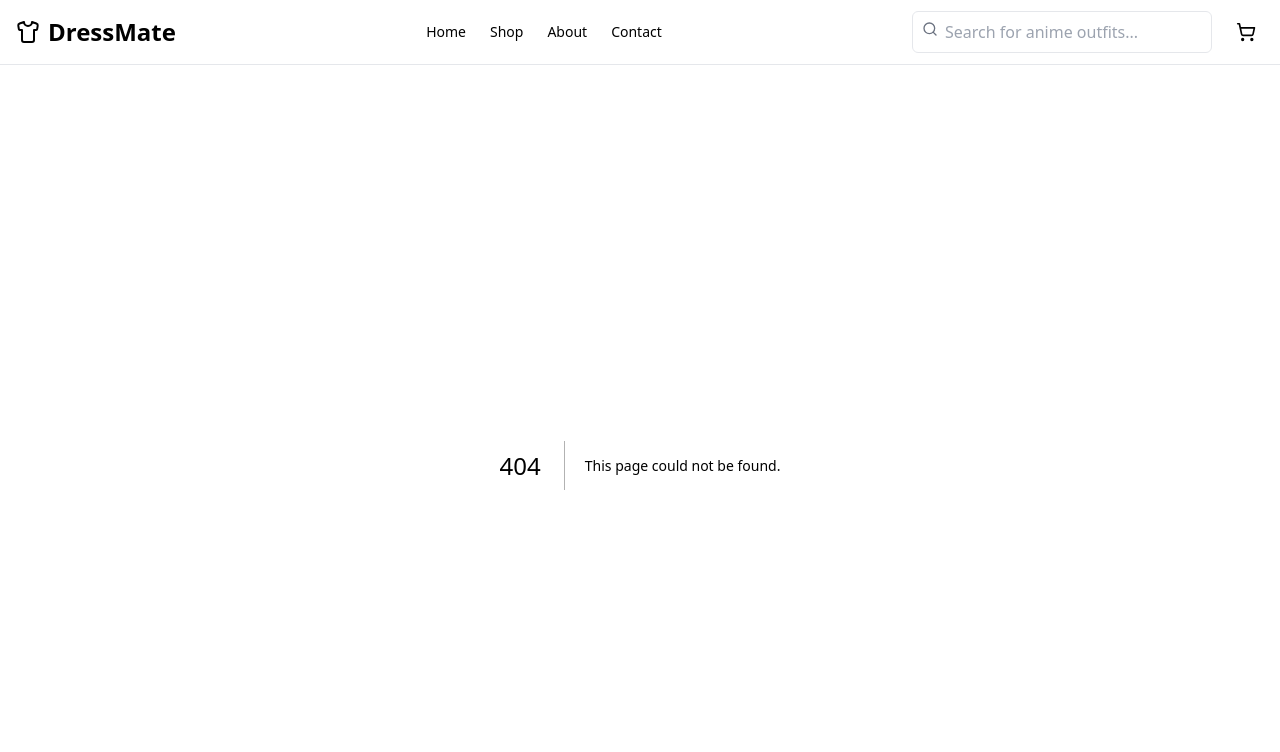
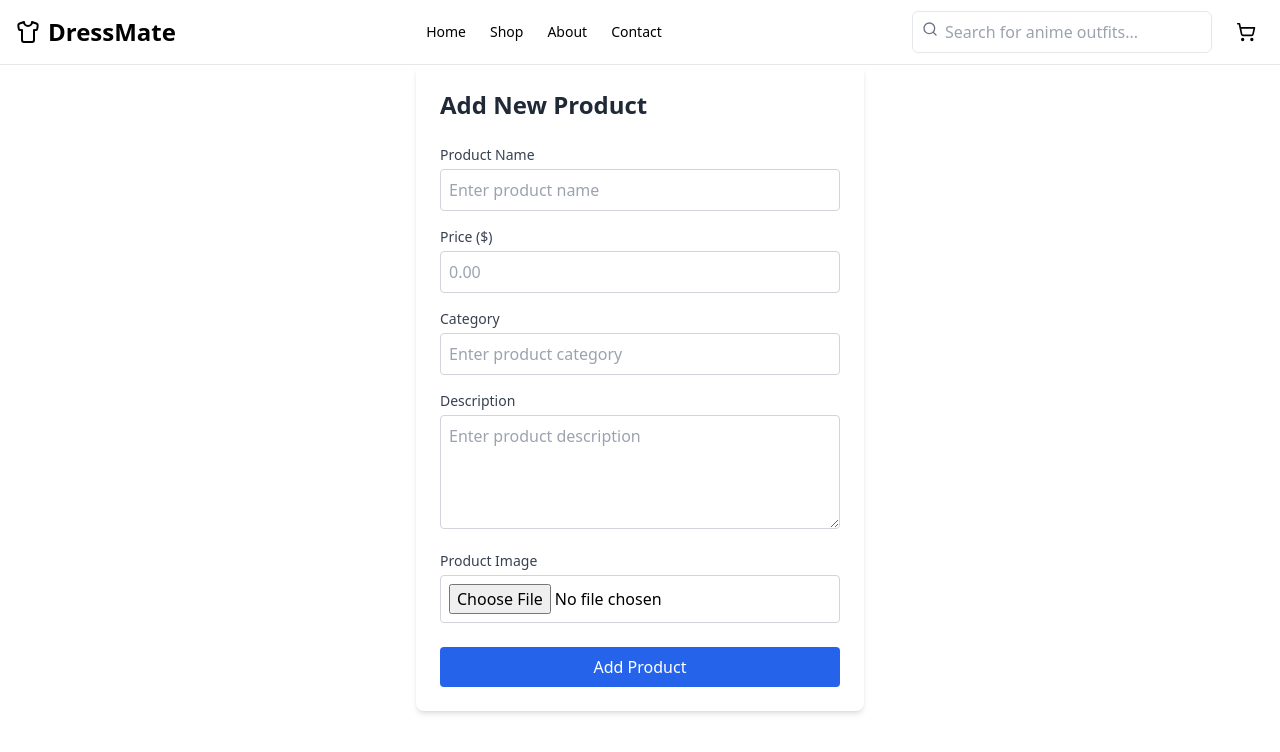
Before and after one commit to hrithik210/clothing-store, a Next.js app: page /admin/add-product in a window 1280 px wide. Before the commit this address had no page. Shown: the top 752 px of the page. Built offline with nearby package versions, Linux system fonts and the light colour scheme.

Commit message:
added lots of stuff

```diff
--- /dev/null
+++ b/app/admin/add-product/page.tsx
@@ -0,0 +1,233 @@
+"use client";
+import { useState } from "react";
+import axios from "axios";
+
+export default function AddProduct() {
+  const [formData, setFormData] = useState({
+    name: "",
+    price: 0,
+    description: "",
+    image: "",
+    category: "",
+  });
+
+  const [status, setStatus] = useState({
+    uploading: false,
+    error: "",
+    success: false
+  });
+
+  const handleChange = (e: React.ChangeEvent<HTMLInputElement | HTMLTextAreaElement>) => {
+    const { name, value } = e.target;
+    setFormData(prev => ({ ...prev, [name]: name === "price" ? Number(value) : value }));
+  };
+
+  const handleFileChange = async (e: React.ChangeEvent<HTMLInputElement>) => {
+    if (!e.target.files || e.target.files.length === 0) return;
+
+    const file = e.target.files[0];
+    const cloudName = process.env.NEXT_PUBLIC_CLOUDINARY_CLOUD_NAME;
+    const uploadPreset = process.env.NEXT_PUBLIC_CLOUDINARY_UPLOAD_PRESET;
+
+    if (!cloudName || !uploadPreset) {
+      setStatus(prev => ({ ...prev, error: "Cloudinary configuration missing" }));
+      console.error("Missing environment variables for Cloudinary");
+      return;
+    }
+
+    const data = new FormData();
+    data.append("file", file);
+    data.append("upload_preset", uploadPreset);
+
+    try {
+      setStatus(prev => ({ ...prev, uploading: true, error: "" }));
+
+      const res = await fetch(`https://api.cloudinary.com/v1_1/${cloudName}/image/upload`, {
+        method: "POST",
+        body: data,
+      });
+
+      if (!res.ok) {
+        throw new Error(`Upload failed with status: ${res.status}`);
+      }
+
+      const cloudinaryData = await res.json();
+      setFormData(prev => ({ ...prev, image: cloudinaryData.secure_url }));
+      setStatus(prev => ({ ...prev, uploading: false, error: "" }));
+    } catch (error) {
+      console.error("Error uploading image:", error);
+      setStatus(prev => ({
+        uploading: false,
+        error: "Failed to upload image. Please try again.",
+        success: false,
+      }));
+    }
+  };
+
+  const handleSubmit = async (e: React.FormEvent) => {
+    e.preventDefault();
+    setStatus({ ...status, error: "", success: false });
+
+    // Form validation
+    if (!formData.name) {
+      return setStatus({ ...status, error: "Product name is required" });
+    }
+    if (formData.price <= 0) {
+      return setStatus({ ...status, error: "Price must be greater than 0" });
+    }
+    if (!formData.description) {
+      return setStatus({ ...status, error: "Description is required" });
+    }
+    if (!formData.category) {
+      return setStatus({ ...status, error: "Category is required" });
+    }
+    if (!formData.image) {
+      return setStatus({ ...status, error: "Product image is required" });
+    }
+
+    try {
+      await axios.post("/api/products", formData);
+      setStatus({ ...status, success: true });
+
+      // Reset form after successful submission
+      setFormData({
+        name: "",
+        price: 0,
+        description: "",
+        image: "",
+        category: "",
+      });
+
+      // Clear file input
+      const fileInput = document.getElementById('image-upload') as HTMLInputElement;
+      if (fileInput) fileInput.value = '';
+
+    } catch (error) {
+      console.error("Error adding product:", error);
+      setStatus({ ...status, error: "Failed to add product. Please try again." });
+    }
+  };
+
+  return (
+    <div className="max-w-md mx-auto p-6 bg-white rounded-lg shadow-md">
+      <h2 className="text-2xl font-bold mb-6 text-gray-800">Add New Product</h2>
+
+      {status.success && (
+        <div className="mb-4 p-3 bg-green-100 text-green-700 rounded">
+          Product added successfully!
+        </div>
+      )}
+
+      {status.error && (
+        <div className="mb-4 p-3 bg-red-100 text-red-700 rounded">
+          {status.error}
+        </div>
+      )}
+
+      <form onSubmit={handleSubmit} className="flex flex-col gap-4">
+        <div>
+          <label htmlFor="name" className="block text-sm font-medium text-gray-700 mb-1">
+            Product Name
+          </label>
+          <input
+            type="text"
+            id="name"
+            name="name"
+            value={formData.name}
+            onChange={handleChange}
+            className="w-full p-2 border border-gray-300 rounded focus:ring-2 focus:ring-blue-500 focus:outline-none"
+            placeholder="Enter product name"
+          />
+        </div>
+
+        <div>
+          <label htmlFor="price" className="block text-sm font-medium text-gray-700 mb-1">
+            Price ($)
+          </label>
+          <input
+            type="number"
+            id="price"
+            name="price"
+            value={formData.price || ""}
+            onChange={handleChange}
+            min="0.01"
+            step="0.01"
+            className="w-full p-2 border border-gray-300 rounded focus:ring-2 focus:ring-blue-500 focus:outline-none"
+            placeholder="0.00"
+          />
+        </div>
+
+        <div>
+          <label htmlFor="category" className="block text-sm font-medium text-gray-700 mb-1">
+            Category
+          </label>
+          <input
+            type="text"
+            id="category"
+            name="category"
+            value={formData.category}
+            onChange={handleChange}
+            className="w-full p-2 border border-gray-300 rounded focus:ring-2 focus:ring-blue-500 focus:outline-none"
+            placeholder="Enter product category"
+          />
+        </div>
+
+        <div>
+          <label htmlFor="description" className="block text-sm font-medium text-gray-700 mb-1">
+            Description
+          </label>
+          <textarea
+            id="description"
+            name="description"
+            value={formData.description}
+            onChange={handleChange}
+            rows={4}
+            className="w-full p-2 border border-gray-300 rounded focus:ring-2 focus:ring-blue-500 focus:outline-none"
+            placeholder="Enter product description"
+          />
+        </div>
+
+        <div>
+          <label htmlFor="image-upload" className="block text-sm font-medium text-gray-700 mb-1">
+            Product Image
+          </label>
+          <input
+            type="file"
+            id="image-upload"
+            accept="image/*"
+            onChange={handleFileChange}
+            className="w-full p-2 border border-gray-300 rounded focus:ring-2 focus:ring-blue-500 focus:outline-none"
+          />
+
+          {status.uploading && (
+            <div className="mt-2 flex items-center text-sm text-gray-500">
+              <svg className="animate-spin h-5 w-5 mr-2 text-gray-500" xmlns="http://www.w3.org/2000/svg" fill="none" viewBox="0 0 24 24">
+                <circle className="opacity-25" cx="12" cy="12" r="10" stroke="currentColor" strokeWidth="4"></circle>
+                <path className="opacity-75" fill="currentColor" d="M4 12a8 8 0 018-8V0C5.373 0 0 5.373 0 12h4zm2 5.291A7.962 7.962 0 014 12H0c0 3.042 1.135 5.824 3 7.938l3-2.647z"></path>
+              </svg>
+              Uploading image...
+            </div>
+          )}
+
+          {formData.image && (
+            <div className="mt-2">
+              <img
+                src={formData.image}
+                alt="Product preview"
+                className="w-32 h-32 object-cover rounded border border-gray-300"
+              />
+            </div>
+          )}
+        </div>
+
+        <button
+          type="submit"
+          disabled={status.uploading}
+          className="mt-2 px-4 py-2 bg-blue-600 text-white rounded hover:bg-blue-700 focus:outline-none focus:ring-2 focus:ring-blue-500 disabled:bg-gray-400"
+        >
+          {status.uploading ? "Please wait..." : "Add Product"}
+        </button>
+      </form>
+    </div>
+  );
+}
--- a/app/admin/page.tsx
+++ b/app/admin/page.tsx
@@ -2,16 +2,7 @@
 
 import { useEffect, useState } from "react";
 import axios from "axios";
-import Image from "next/image";
-
-interface Product {
-    id: number;
-    name: string;
-    description: string;
-    price: number;
-    image: string;
-    category: string;
-}
+import { Product } from "@/types/index";
 
 export default function AdminDashboard() {
     const [products, setProducts] = useState<Product[]>([]);
@@ -21,25 +12,31 @@ export default function AdminDashboard() {
     }, []);
 
     return (
-        <div className="p-6">
-            <h2 className="text-2xl font-bold mb-4">Admin Dashboard</h2>
-            <div className="grid grid-cols-1 md:grid-cols-2 lg:grid-cols-3 gap-4">
+    <div>
+      <section className="w-full py-6 md:py-8 lg:py-12">
+          <div className="container mx-auto px-4 md:px-6">
+            <h2 className="text-3xl font-bold tracking-tighter sm:text-5xl text-center mb-12">Anime Fashion Collection</h2>
+            <div className="grid grid-cols-1 sm:grid-cols-2 md:grid-cols-3 lg:grid-cols-4 gap-6">
               {products.map((product) => (
-                    <div key={product.id} className="border rounded-lg p-4">
-                        <div className="relative h-48 w-full mb-2">
-                            <Image
+                <div key={product.id} className="flex flex-col group relative overflow-hidden rounded-lg shadow-lg">
+                  <img
+                    alt={product.name}
+                    className="object-cover w-full h-60"
                     src={product.image}
-                                alt={product.name}
-                                fill
-                                className="object-cover rounded-lg"
-                                unoptimized
                   />
+                  <div className="p-4 flex-grow flex flex-col">
+                    <h3 className="font-semibold text-lg mb-1">{product.name}</h3>
+                    <p className="text-sm text-gray-500 mb-2 flex-grow">{product.description}</p>
+                    <div className="flex justify-between items-center mt-auto">
+                      <span className="font-bold">${product.price.toFixed(2)}</span>
+                      <button className="px-3 py-1 bg-black text-white hover:bg-gray-800 rounded-md text-sm">Add to Cart</button>
                     </div>
-                        <h3 className="font-semibold">{product.name}</h3>
-                        <p>{product.price} rs</p>
+                  </div>
                 </div>
               ))}
             </div>
           </div>
+        </section>
+    </div>
     );
 }
--- a/app/page.tsx
+++ b/app/page.tsx
@@ -9,7 +9,7 @@ export default function Home() {
   return (
     <div>
       <Hero />
-      <MainCard />
+      <MainCard  />
       <Featured />
       <Collection />
       <Footer />
--- a/components/Collection.tsx
+++ b/components/Collection.tsx
@@ -1,8 +1,15 @@
 "use client"
 
-import { products } from "@/data/HardCoded"
+import { Product } from  '@/types/index'
+import axios from "axios";
+import { useEffect, useState } from "react";
 
-export default function Collection(){
+export default function Collection() {
+  const [products, setProducts] = useState<Product[]>([]);
+
+    useEffect(() => {
+        axios.get("/api/products").then((res) => setProducts(res.data));
+    }, []);
     return (
     <div>
       <section className="w-full py-12 md:py-24 lg:py-32">
--- a/components/MainCard.tsx
+++ b/components/MainCard.tsx
@@ -1,6 +1,7 @@
 "use client"
+import { Product } from  '@/types/index'
 
-export default function MainCard(){
+export default function MainCard({name, description,image}: Product) {
     return(
     <div>
         <section className="w-full py-12 md:py-24 lg:py-32 bg-gray-100">
@@ -9,13 +10,13 @@ export default function MainCard(){
               <img
                 alt="Naruto Hokage Cloak"
                 className="mx-auto aspect-square overflow-hidden rounded-xl object-cover object-center sm:w-full lg:order-last"
-                src="https://w0.peakpx.com/wallpaper/917/983/HD-wallpaper-naruto-hokage-hokage-naruto.jpg"
+                src={image}
               />
               <div className="flex flex-col justify-center space-y-4">
                 <div className="space-y-2">
-                  <h2 className="text-3xl font-bold tracking-tighter sm:text-5xl">Naruto Hokage Cloak</h2>
+                  <h2 className="text-3xl font-bold tracking-tighter sm:text-5xl">{name}</h2>
                   <p className="max-w-[600px] text-gray-500 md:text-xl/relaxed lg:text-base/relaxed xl:text-xl/relaxed">
-                    Embrace your ninja way with this iconic Hokage cloak. Made from high-quality materials, this cloak is perfect for cosplay or everyday wear for the ultimate Naruto fan.
+                    {description}
                   </p>
                 </div>
                 <div className="flex space-x-4">
--- a/models/index.ts
+++ b/models/index.ts
@@ -10,6 +10,7 @@ const ProductSchema = new mongoose.Schema({
     price: { type: Number, required: true },
     image: { type: String, required: true },
     category: { type: String, required: true },
+    isMainCard: { type: Boolean, default: false }
 }, { timestamps: true });
 
 ProductSchema.plugin(AutoIncrement, { inc_field: "id" });
--- a/package.json
+++ b/package.json
@@ -13,12 +13,13 @@
     "@mui/material": "^6.4.6",
     "axios": "^1.8.1",
     "bcryptjs": "^3.0.2",
-    "cloudinary": "^2.5.1",
+    "cloudinary": "^1.21.0",
     "jsonwebtoken": "^9.0.2",
     "lucide-react": "^0.475.0",
     "mongoose": "^8.11.0",
     "mongoose-sequence": "^6.0.1",
     "multer": "^1.4.5-lts.1",
+    "multer-storage-cloudinary": "^4.0.0",
     "next": "15.1.7",
     "next-auth": "^4.24.11",
     "react": "^19.0.0",
```
Also changed, not shown: lib/cloudinary.ts (added, +9 -0 lines), types/index.ts (added, +9 -0 lines), lib/multer.ts (added), 1 other file (tests, documents, lock files or other folders). Lines whose indentation alone changed are shown as unchanged.
